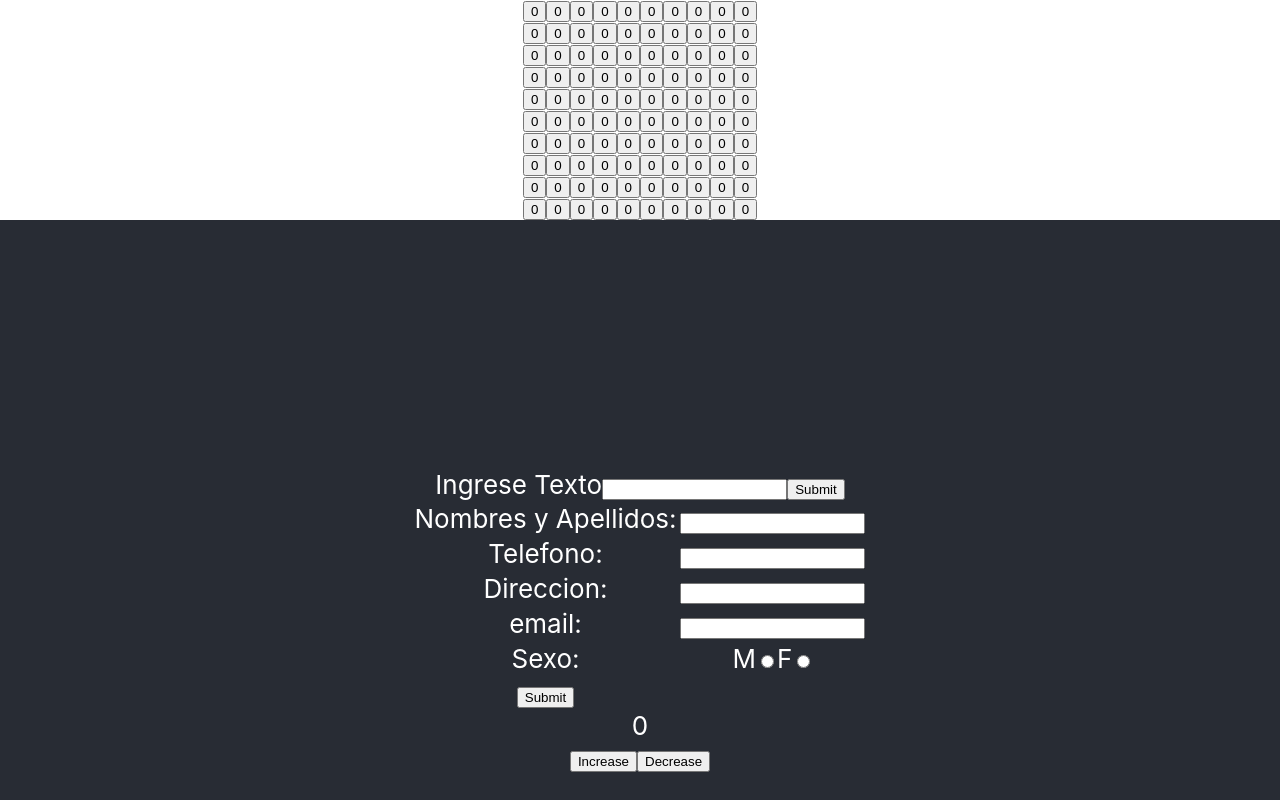
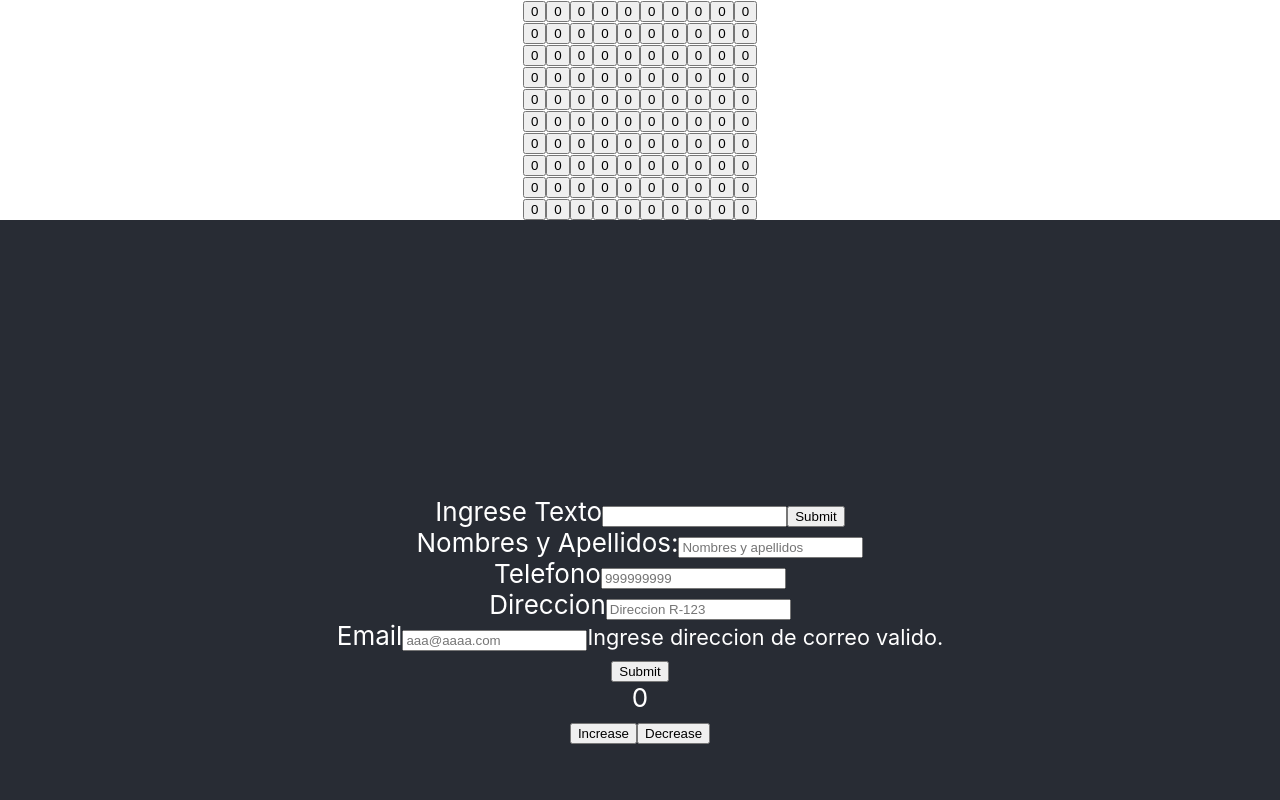
Before and after one commit to JacobApaza/FirstApp, a React (Create React App) app in the folder buttons/: page / in a window 1280 px wide. Shown: the top 800 px of the page. Built offline with nearby package versions, Linux system fonts and the light colour scheme; the HTML template or start-up script is replaced by a standard one.

Commit message:
Update DataForm with bootstrap form.

```diff
--- a/buttons/src/components/DataForm.jsx
+++ b/buttons/src/components/DataForm.jsx
@@ -1,4 +1,6 @@
 import React from "react";
+import Button from 'react-bootstrap/Button';
+import Form from 'react-bootstrap/Form';
 
 class DataForm extends React.Component {
     constructor() {
@@ -10,7 +12,6 @@ class DataForm extends React.Component {
         this.onChangeEmail = this.onChangeEmail.bind(this);
         this.onChangeSexo = this.onChangeSexo.bind(this);
         this.state = {name: "", fono: "",addressin: "",mail: "",sexo: ""};
-
     }
 
     onChangeName(event){
@@ -49,71 +50,34 @@ class DataForm extends React.Component {
 
     render (props) {
         return(
-            <table>
-                <tbody>
+            <Form>
+                <Form.Group className="mb-3" controlId="name">
+                <Form.Label>Nombres y Apellidos:</Form.Label>
+                <Form.Control type="text" placeholder="Nombres y apellidos" value={this.state.name} onChange={this.onChangeName}/>
+                </Form.Group>
 
-                    <tr>
-                        <td>
-                        <label>Nombres y Apellidos:</label>
-                        </td>
-                        <td>
-                        <input
-                            name="NombreApellido"
-                            type="text"
-                            value={this.state.name}
-                            onChange={this.onChangeName}></input>
-                        </td>
-                    </tr>
-                    <tr>
-                        <td>
-                        <label>Telefono:</label>
-                        </td>
-                        <td>
-                        <input
-                            name="telefono"
-                            type="text"
-                            value={this.state.fono}
-                            onChange={this.onChangeTelefono}></input>
-                        </td>
-                    </tr>
+                <Form.Group className="mb-3" controlId="fono">
+                <Form.Label>Telefono</Form.Label>
+                <Form.Control type="text" placeholder="999999999"value={this.state.fono} onChange={this.onChangeTelefono}/>
+                </Form.Group>
 
-                    <tr>
-                        <td>
-                            <label>Direccion:</label>
-                        </td>
-                        <td>
-                            <input
-                            name="direccion"
-                            type="text"
-                            value={this.state.addressin}
-                            onChange={this.onChangeDireccion}></input>
-                        </td>
-                    </tr>
+                <Form.Group className="mb-3" controlId="addressin">
+                <Form.Label>Direccion</Form.Label>
+                <Form.Control type="text" placeholder="Direccion R-123"value={this.state.addressin} onChange={this.onChangeDireccion}/>
+                </Form.Group>
 
-                    <tr>
-                        <td>
-                            <label>email:</label>
-                        </td>
-                        <td>
-                            <input
-                            name="email"
-                            type="text"
-                            value={this.state.mail}
-                            onChange={this.onChangeEmail}></input>
-                        </td>
-                    </tr>
-                    <tr>
-                        <td>
-                            <label>Sexo:</label>
-                        </td>
-                        <td>
-                            <label>M</label><input name="sx" type="radio" value="m" onChange={this.onChangeSexo}></input>
-                            <label>F</label><input name="sx" type="radio" value="f" onChange={this.onChangeSexo}></input>
-                        </td>
-                    </tr>
-                </tbody>
-               <button onClick={this.submit}>Submit</button>
-            </table>
+                <Form.Group className="mb-3" controlId="email" >
+                <Form.Label>Email</Form.Label>
+                <Form.Control type="email" placeholder="aaa@aaaa.com" value={this.state.mail} onChange={this.onChangeEmail}/>
+                <Form.Text className="text-muted">
+                Ingrese direccion de correo valido.
+                </Form.Text>
+            </Form.Group>
+
+                <Button variant="primary" type="submit" onClick={this.submit}>
+                Submit
+                </Button>
+            </Form>
         );
 
     }
```
